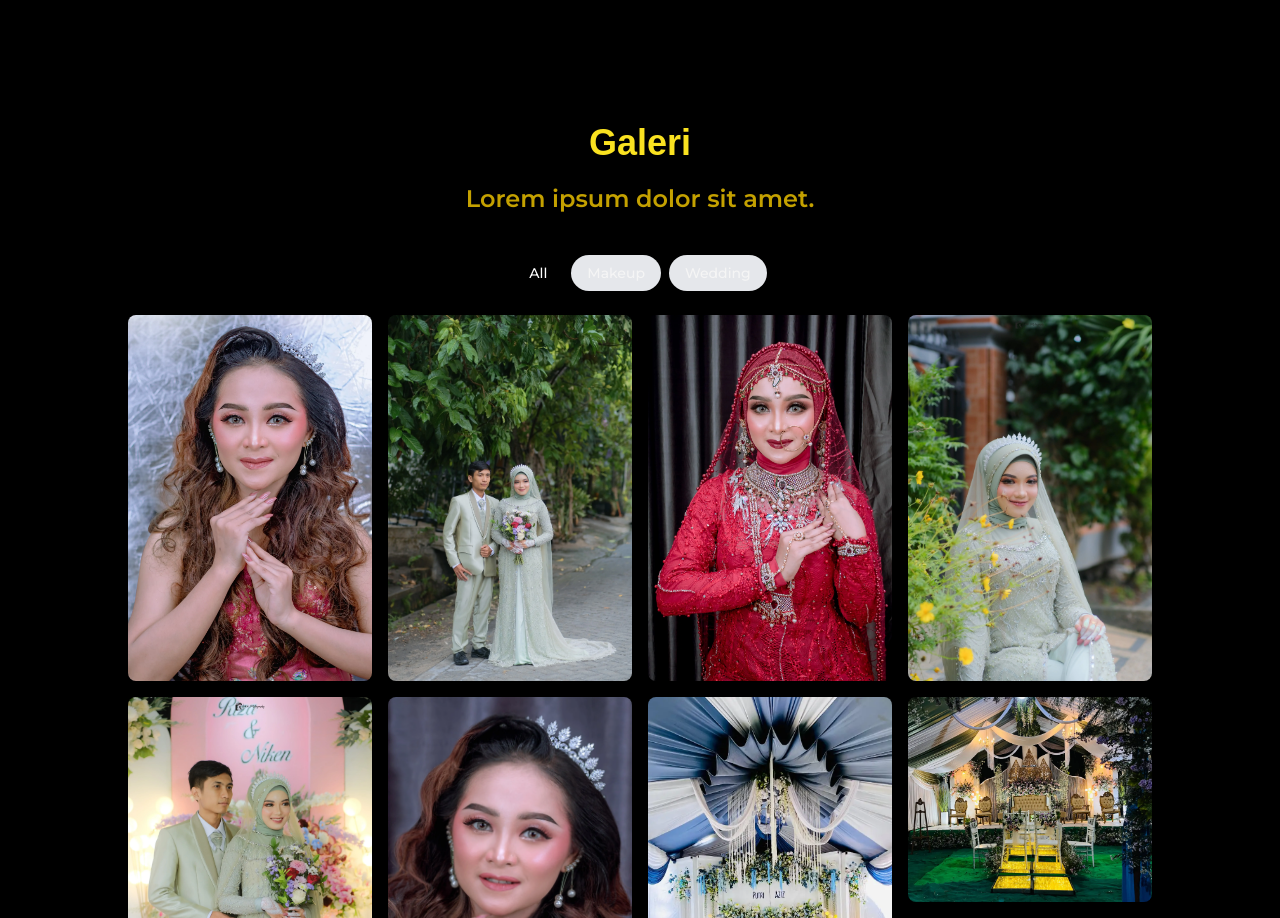
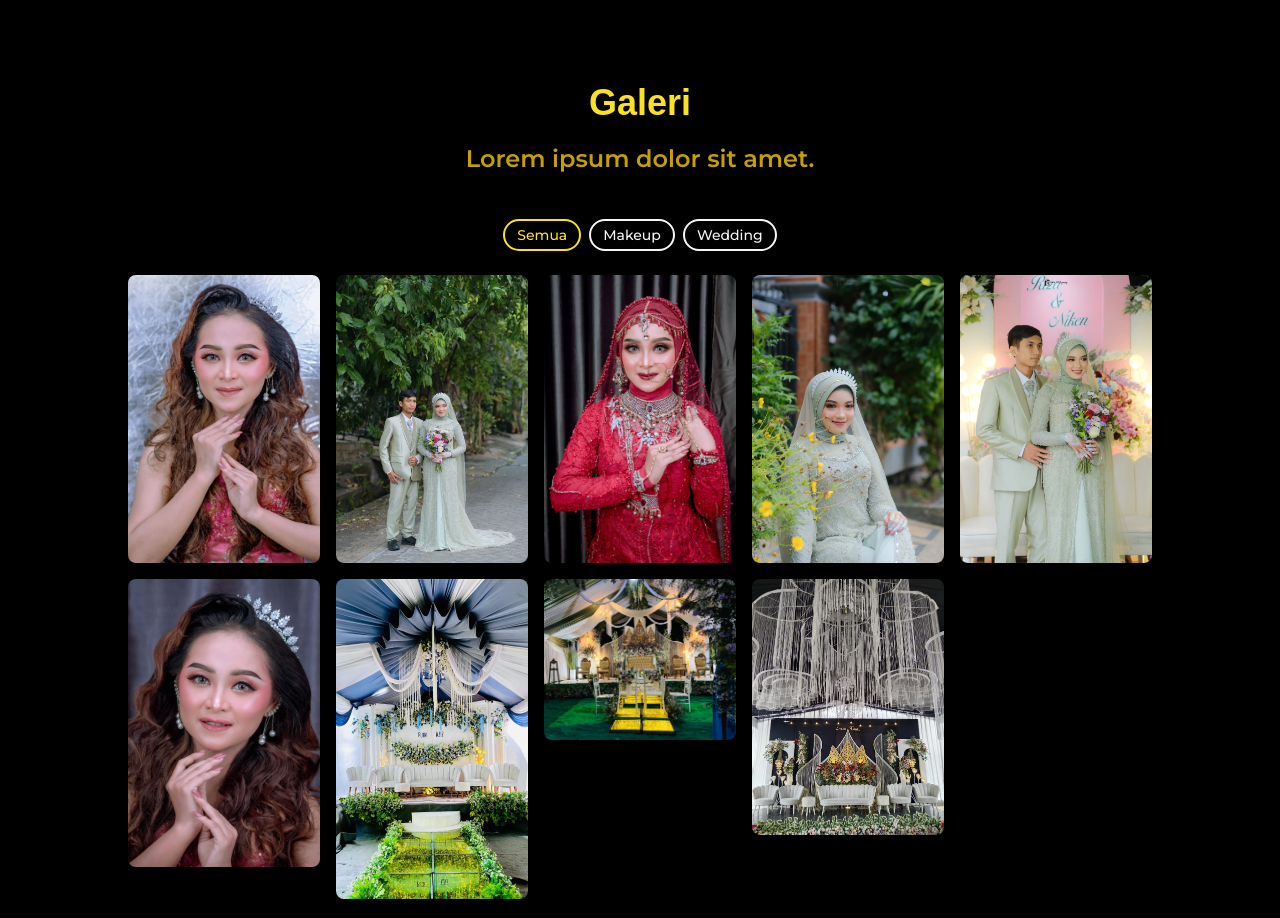
Before and after one commit to CatC0de1/PuriRaniLasem, an Astro site: page / in a window 1280 px wide. Shown: the part 709-1627 px from the top of the page. Built offline with nearby package versions, Linux system fonts and the light colour scheme; Astro itself is replaced by a stand-in of ours; a web font is replaced by a local one.

Commit message:
style: relayouting & resizing responsive gallery section

```diff
--- a/src/components/Gallery.astro
+++ b/src/components/Gallery.astro
@@ -1,5 +1,6 @@
 ---
 import Ornamen from '../assets/ornamen.svg';
+// import Ornamen from './partials/Ornamen.tsx';
 import galleries from '../assets/json/galleries.json';
 import Masonry from './partials/Masonry.tsx';
 
@@ -14,19 +15,21 @@ const images: ImageItem[] = galleries;
 
 ---
 
-<section class="section flex flex-col justify-center items-center w-full">
+<section class="section flex flex-col justify-center items-center w-full" id="gallery">
   <Ornamen class="ornamen rotate-180" />
 
-  <main class="flex flex-col justify-center items-center w-full gap-5">
+  <main class="advance-gap">
+    <div class="flex flex-col items-center justify-center gap-2 md:gap-3 lg:gap-4 xl:gap-5">
       <h1 class="title playwrite-ro">
         Galeri
       </h1>
       <h2 class="subtitle mb-5">
         Lorem ipsum dolor sit amet.
       </h2>
-    <!-- Kirim URL gambar ke Masonry -->
+    </div>
 
     <Masonry images={images} client:visible  />
+
   </main>
 
   <Ornamen class="ornamen" />
--- a/src/components/partials/Masonry.tsx
+++ b/src/components/partials/Masonry.tsx
@@ -1,4 +1,4 @@
-import { useState, useEffect } from 'react';
+import { useState, useEffect, use } from 'react';
 import Masonry from 'react-masonry-css';
 import { motion, AnimatePresence } from 'framer-motion';
 
@@ -14,25 +14,25 @@ interface MasonryGalleryProps {
 }
 
 const breakpointColumnsObj = {
-  default: 4,
-  1024: 3,
-  768: 2,
-  500: 1,
+  default: 5,
+  1024: 4,
+  768: 3,
+  500: 2,
 };
 
 export default function MasonryGallery({ images }: MasonryGalleryProps) {
-  const [selectedCategory, setSelectedCategory] = useState('all');
+  const [selectedCategory, setSelectedCategory] = useState('Semua');
   const [selectedIndex, setSelectedIndex] = useState<number | null>(null);
   const [direction, setDirection] = useState(0);
   const [imageDimensions, setImageDimensions] = useState<{ width: number; height: number } | null>(null);
 
   const filteredImages =
-    selectedCategory === 'all'
+    selectedCategory === 'Semua'
       ? images
       : images.filter((img) => img.category === selectedCategory);
 
   const selectedImage = selectedIndex !== null ? filteredImages[selectedIndex] : null;
-  const categories = ['all', ...Array.from(new Set(images.map((img) => img.category)))];
+  const categories = ['Semua', ...Array.from(new Set(images.map((img) => img.category)))];
 
   const paginate = (newDirection: number) => {
     if (selectedIndex === null) return;
@@ -64,6 +64,18 @@ export default function MasonryGallery({ images }: MasonryGalleryProps) {
     img.onload = () => {
       setImageDimensions({ width: img.naturalWidth, height: img.naturalHeight });
     };
+  }, [selectedImage]);
+
+  useEffect(() => {
+    if (selectedImage) {
+      document.body.classList.add('overflow-hidden')
+    } else {
+      document.body.classList.remove('overflow-hidden')
+    }
+
+    return () => {
+      document.body.classList.remove('overflow-hidden')
+    }
   }, [selectedImage]);
 
   const swipeConfidenceThreshold = 10000;
@@ -102,13 +114,13 @@ export default function MasonryGallery({ images }: MasonryGalleryProps) {
               setSelectedCategory(cat);
               setSelectedIndex(null);
             }}
-            className={`px-4 py-2 rounded-full text-sm font-medium transition ${
+            className={`bg-[#000] px-3 py-1 rounded-2xl text-sm font-medium transition border-1 md:border-2 ${
               selectedCategory === cat
-                ? 'bg-black text-white'
-                : 'bg-gray-200 hover:bg-gray-300'
+                ? 'text-[#fae220] border-[#fae220]'
+                : 'hover:bg-[#111]'
             }`}
           >
-            {cat.charAt(0).toUpperCase() + cat.slice(1)}
+            {cat.charAt(0) + cat.slice(1)}
           </button>
         ))}
       </div>
@@ -163,8 +175,8 @@ export default function MasonryGallery({ images }: MasonryGalleryProps) {
                 </svg>
               </button>
 
-              <div className="space-x-2">
-                {selectedIndex! > 0 && (
+              <div className="space-x-2 flex justify-between w-20">
+                {selectedIndex! > 0 ? (
                   <button
                     onClick={() => paginate(-1)}
                     className="bg-white rounded-full p-2 shadow hover:bg-gray-200 transition"
@@ -174,8 +186,10 @@ export default function MasonryGallery({ images }: MasonryGalleryProps) {
                       <polyline points="15 18 9 12 15 6" />
                     </svg>
                   </button>
+                ) : (
+                  <div className="w-10" />
                 )}
-                {selectedIndex! < filteredImages.length - 1 && (
+                {selectedIndex! < filteredImages.length - 1 ? (
                   <button
                     onClick={() => paginate(1)}
                     className="bg-white rounded-full p-2 shadow hover:bg-gray-200 transition"
@@ -185,6 +199,8 @@ export default function MasonryGallery({ images }: MasonryGalleryProps) {
                       <polyline points="9 18 15 12 9 6" />
                     </svg>
                   </button>
+                ) : (
+                  <div className="w-10" />
                 )}
               </div>
             </div>
@@ -192,7 +208,7 @@ export default function MasonryGallery({ images }: MasonryGalleryProps) {
             {/* Swipeable Image */}
             <motion.div
               key={selectedImage.src}
-              className="max-w-4xl w-full px-4"
+              className="max-w-4xl w-full px-4 flex justify-center items-center"
               custom={direction}
               initial={{ x: direction * 100, opacity: 0 }}
               animate={{ x: 0, opacity: 1 }}
--- /dev/null
+++ b/src/components/partials/Ornamen.tsx
@@ -0,0 +1,23 @@
+import { motion } from 'framer-motion';
+import OrnamenSVG from '../assets/ornamen.svg';
+
+interface OrnamenProps {
+  className?: string;
+  reverse?: boolean;
+}
+
+const Ornamen = ({ className = '', reverse = false }: OrnamenProps) => {
+  return (
+    <motion.div
+      className={`${className} ${reverse ? 'rotate-180' : ''}`}
+      initial={{ opacity: 0, y: 50 }}
+      whileInView={{ opacity: 1, y: 0 }}
+      viewport={{ once: true, amount: 0.3 }}
+      transition={{ duration: 0.8, ease: 'easeOut' }}
+    >
+      <OrnamenSVG className="w-full h-auto" />
+    </motion.div>
+  );
+};
+
+export default Ornamen;
--- a/src/styles/global.css
+++ b/src/styles/global.css
@@ -17,23 +17,63 @@
   }
 
   .title {
-    @apply text-4xl font-bold text-(--primary-color);
+    @apply font-bold text-(--primary-color)
+    text-2xl
+    md:text-3xl
+    lg:text-4xl;
   }
 
   .subtitle {
-    @apply text-2xl font-semibold text-(--secondary-color);
+    @apply font-semibold text-(--secondary-color)
+    text-lg
+    md:text-xl
+    lg:text-2xl;
   }
 
   .ornamen {
     @apply transform
     scale-x-18 scale-y-18
     md:scale-x-38 md:scale-y-38
-    lg:scale-x-60 lg:scale-y-60
-    /* xl:scale-x xl:scale-y */
-    2xl:scale-x-70 2xl:scale-y-70;
+    lg:scale-x-55 lg:scale-y-48
+    xl:scale-x-60 xl:scale-y-58
+    2xl:scale-x-70 2xl:scale-y-68;
   }
 
   .advance-gap {
-    @apply -my-45;
+    @apply w-full flex flex-col justify-center items-center
+    -my-50 gap-3
+    md:-my-35 md:gap-4
+    lg:-my-20 lg:gap-5
+    xl:-my-10 xl:gap-6
+    2xl:-my-5;
+  }
+
+  .overflow-hidden {
+    overflow: hidden;
   }
 }
+
+/* Warna scrollbar untuk browser berbasis WebKit (Chrome, Edge, Safari) */
+::-webkit-scrollbar {
+  width: 10px;
+  height: 10px;
+}
+
+::-webkit-scrollbar-track {
+  background: #111; /* warna latar belakang track scrollbar */
+}
+
+::-webkit-scrollbar-thumb {
+  background: #fae220; /* warna "handle" scrollbar */
+  border-radius: 10px;
+}
+
+::-webkit-scrollbar-thumb:hover {
+  background: #c4a100; /* warna saat dihover */
+}
+
+/* Firefox || scrollbar-color: <thumb-color> <track-color>; */
+* {
+  scrollbar-width: thin;
+  scrollbar-color: #fae220 #111;
+}
```
Lines whose indentation alone changed are shown as unchanged.
